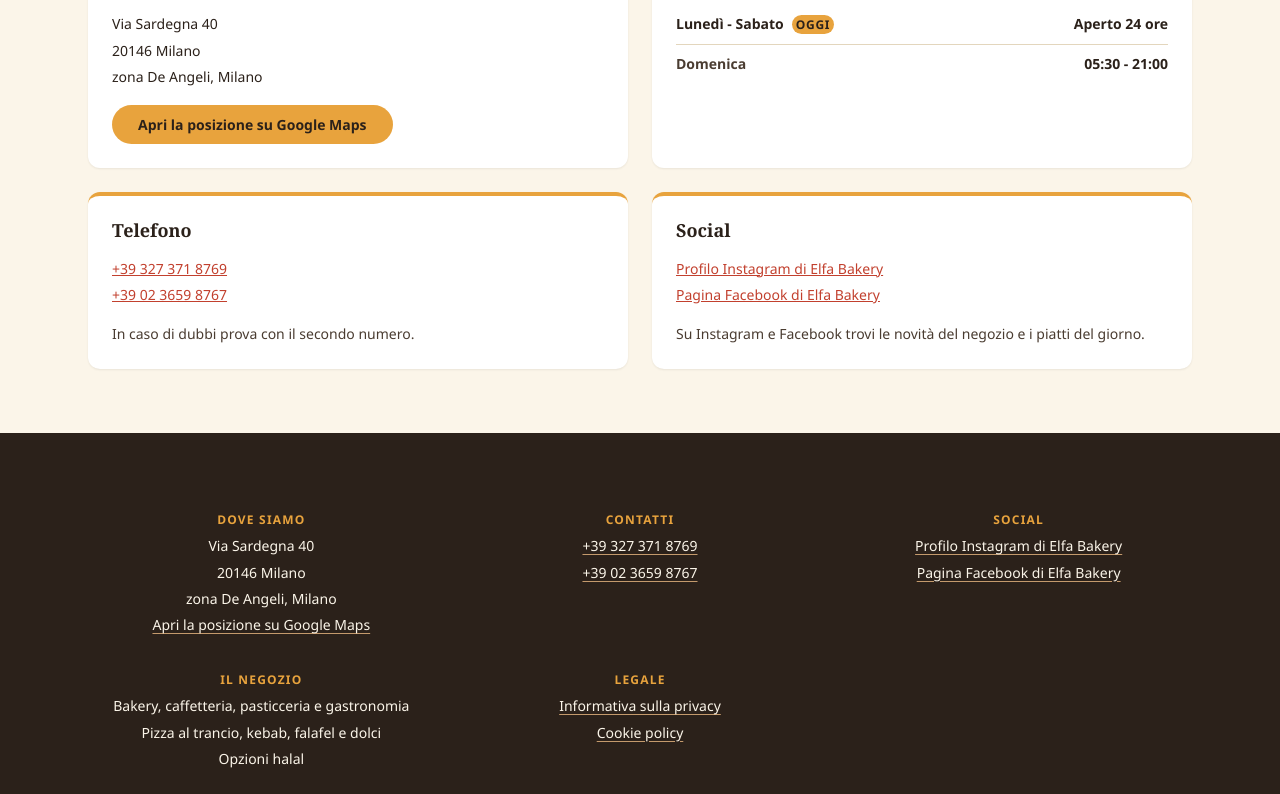
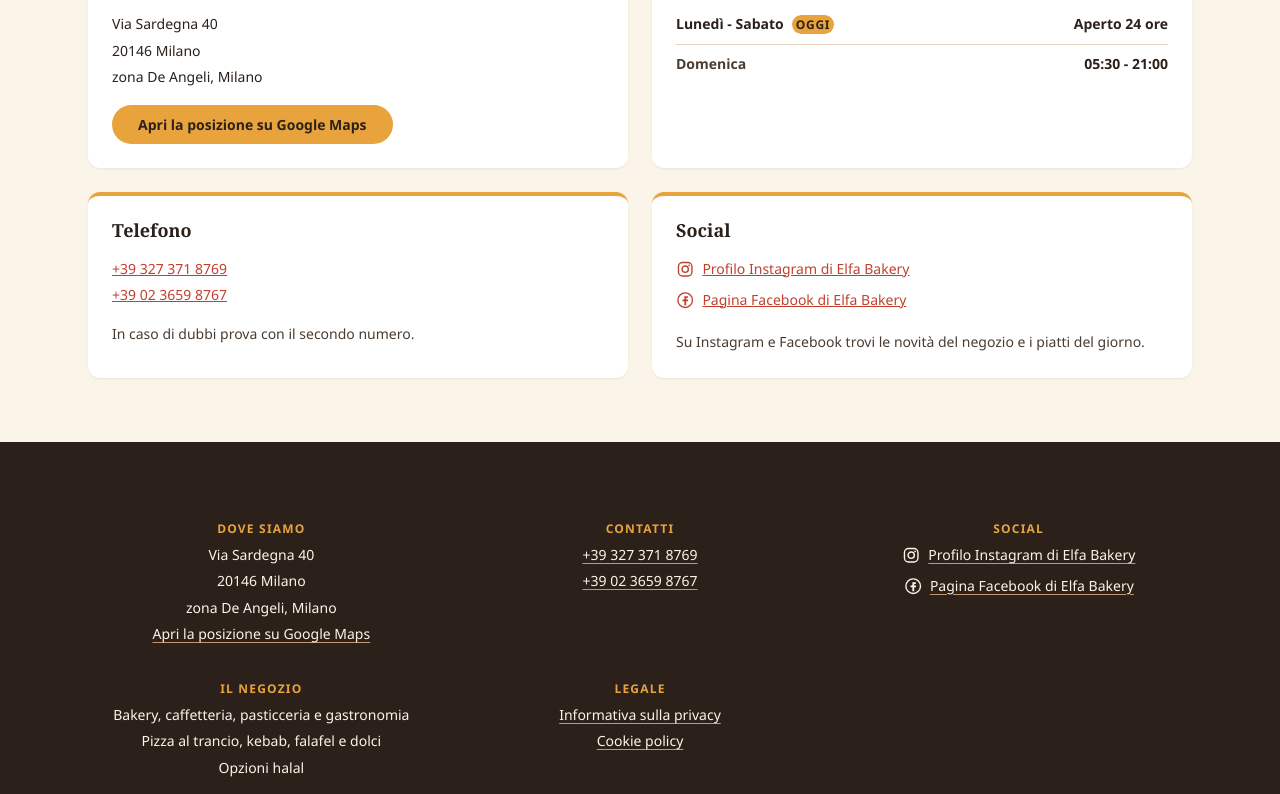
Before and after one commit to murphy-afk/elfa-bakery, a React (Vite) app in the folder client/: page /contatti in a window 1280 px wide. Shown: the part 396-1190 px from the top of the page. Built offline with nearby package versions, Linux system fonts and the light colour scheme; no server answers.

Commit message:
Add the Instagram and Facebook marks to the social links

```diff
--- a/client/src/components/SiteFooter.jsx
+++ b/client/src/components/SiteFooter.jsx
@@ -1,6 +1,7 @@
 import { Link } from 'react-router-dom'
 
 import { site } from '../lib/site.js'
+import SocialIcon from './SocialIcon.jsx'
 
 export default function SiteFooter() {
   return (
@@ -35,10 +36,16 @@
             <h2 className="site-footer-title">Social</h2>
             <ul className="info-list">
               <li>
-                <a href={site.instagram}>Profilo Instagram di Elfa Bakery</a>
+                <a className="social-link" href={site.instagram}>
+                  <SocialIcon network="instagram" />
+                  Profilo Instagram di Elfa Bakery
+                </a>
               </li>
               <li>
-                <a href={site.facebook}>Pagina Facebook di Elfa Bakery</a>
+                <a className="social-link" href={site.facebook}>
+                  <SocialIcon network="facebook" />
+                  Pagina Facebook di Elfa Bakery
+                </a>
               </li>
             </ul>
           </div>
--- /dev/null
+++ b/client/src/components/SocialIcon.jsx
@@ -0,0 +1,28 @@
+// Brand marks for the shop social profiles, drawn inline so they follow
+// the color of the link around them and add no asset to the bundle.
+// The mark is decorative: the anchor text next to it is what assistive
+// technology announces.
+
+const marks = {
+  instagram: (
+    <>
+      <rect x="3.2" y="3.2" width="17.6" height="17.6" rx="5.2" fill="none" stroke="currentColor" strokeWidth="1.8" />
+      <circle cx="12" cy="12" r="4.1" fill="none" stroke="currentColor" strokeWidth="1.8" />
+      <circle cx="17.1" cy="6.9" r="1.15" fill="currentColor" />
+    </>
+  ),
+  facebook: (
+    <>
+      <circle cx="12" cy="12" r="9.5" fill="none" stroke="currentColor" strokeWidth="1.8" />
+      <path fill="currentColor" d="M10.9 7h2.4v11.6h-2.4z M13.3 7h2.2v2.2h-2.2z M8.5 11.2h7.2v2.2H8.5z" />
+    </>
+  )
+}
+
+export default function SocialIcon({ network }) {
+  return (
+    <svg className="social-icon" viewBox="0 0 24 24" aria-hidden="true" focusable="false">
+      {marks[network] ?? null}
+    </svg>
+  )
+}
--- a/client/src/pages/Contact.jsx
+++ b/client/src/pages/Contact.jsx
@@ -1,6 +1,7 @@
 import usePageMeta from '../lib/usePageMeta.js'
 import { site } from '../lib/site.js'
 import HoursPanel from '../components/HoursPanel.jsx'
+import SocialIcon from '../components/SocialIcon.jsx'
 
 // TODO: add the contact form once POST /api/contact actually delivers the
 // message. For now every route to the shop goes through the phone numbers
@@ -66,10 +67,16 @@
             <h2 className="contact-panel-title">Social</h2>
             <ul className="info-list">
               <li>
-                <a href={site.instagram}>Profilo Instagram di Elfa Bakery</a>
+                <a className="social-link" href={site.instagram}>
+                  <SocialIcon network="instagram" />
+                  Profilo Instagram di Elfa Bakery
+                </a>
               </li>
               <li>
-                <a href={site.facebook}>Pagina Facebook di Elfa Bakery</a>
+                <a className="social-link" href={site.facebook}>
+                  <SocialIcon network="facebook" />
+                  Pagina Facebook di Elfa Bakery
+                </a>
               </li>
             </ul>
             <p className="contact-note">
--- a/client/src/pages/Gallery.jsx
+++ b/client/src/pages/Gallery.jsx
@@ -1,6 +1,7 @@
 import usePageMeta from '../lib/usePageMeta.js'
 import { site } from '../lib/site.js'
 import { galleryPhotos } from '../lib/photos.js'
+import SocialIcon from '../components/SocialIcon.jsx'
 
 // The photographs come from client/src/lib/photos.js, a static list of
 // the images exported from the shop Instagram account. The same rows are
@@ -42,8 +43,10 @@
 
         <p className="status-note gallery-note">
           Ce ne sono altre sul nostro profilo{' '}
-          <a href={site.instagram}>Instagram di Elfa Bakery</a>, e altre
-          ancora in negozio. Vieni a trovarci in Via Sardegna 40.
+          <a className="social-link" href={site.instagram}>
+            <SocialIcon network="instagram" />
+            Instagram di Elfa Bakery
+          </a>, e altre ancora in negozio. Vieni a trovarci in Via Sardegna 40.
         </p>
       </section>
     </>
--- a/client/src/styles/components.css
+++ b/client/src/styles/components.css
@@ -226,6 +226,21 @@
   font-size: var(--text-sm);
 }
 
+/* Social profile links, the brand mark sits before the link text and
+   takes its color from the link. */
+
+.social-link {
+  display: inline-flex;
+  align-items: center;
+  gap: var(--space-sm);
+}
+
+.social-icon {
+  flex: none;
+  width: 1.15rem;
+  height: 1.15rem;
+}
+
 /* Opening hours. One line per schedule block, day on the left,
    schedule on the right, the day we are in marked with a chip. */
 
```
Also changed, not shown: 1 other file (tests, documents, lock files or other folders).
